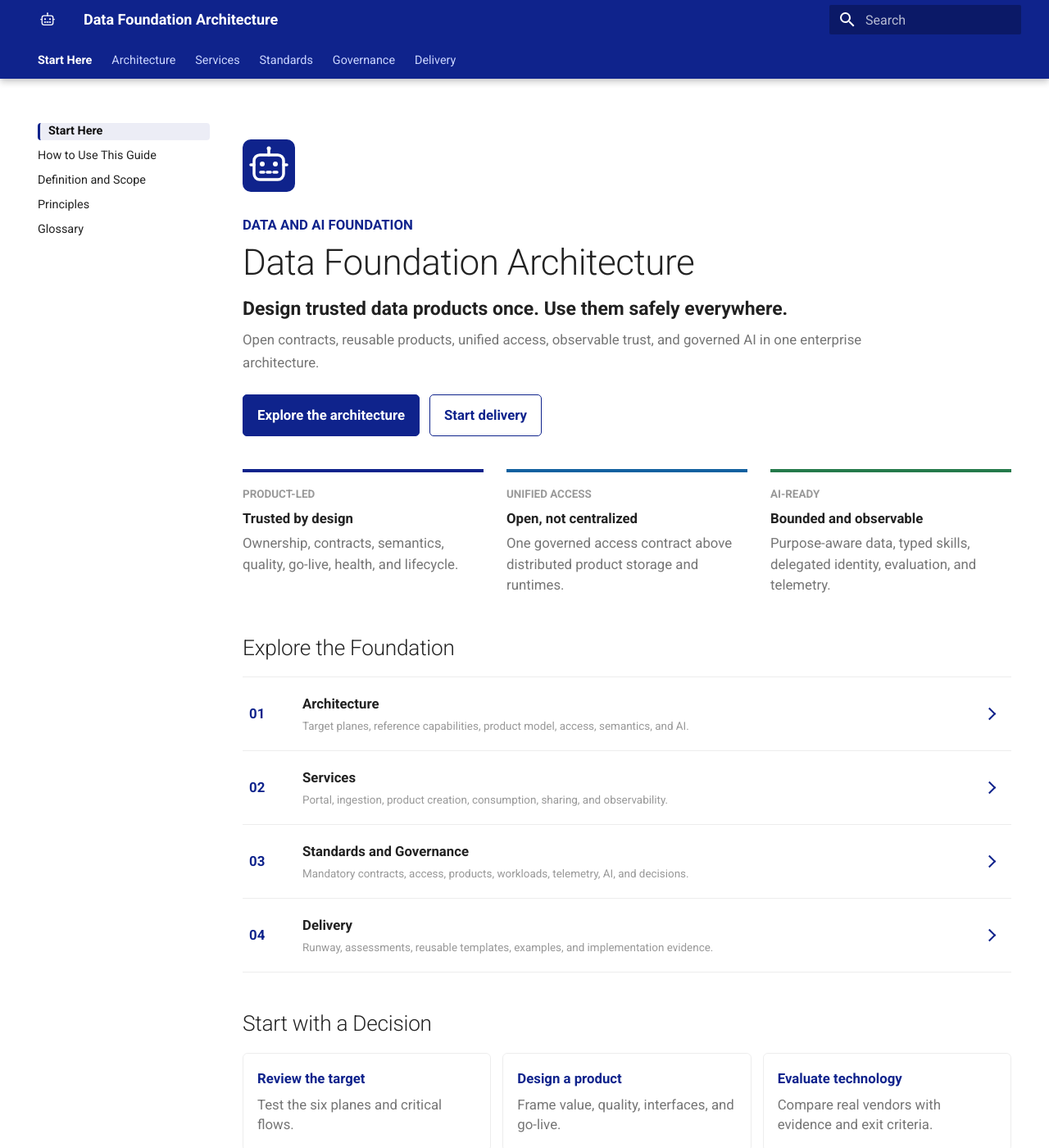
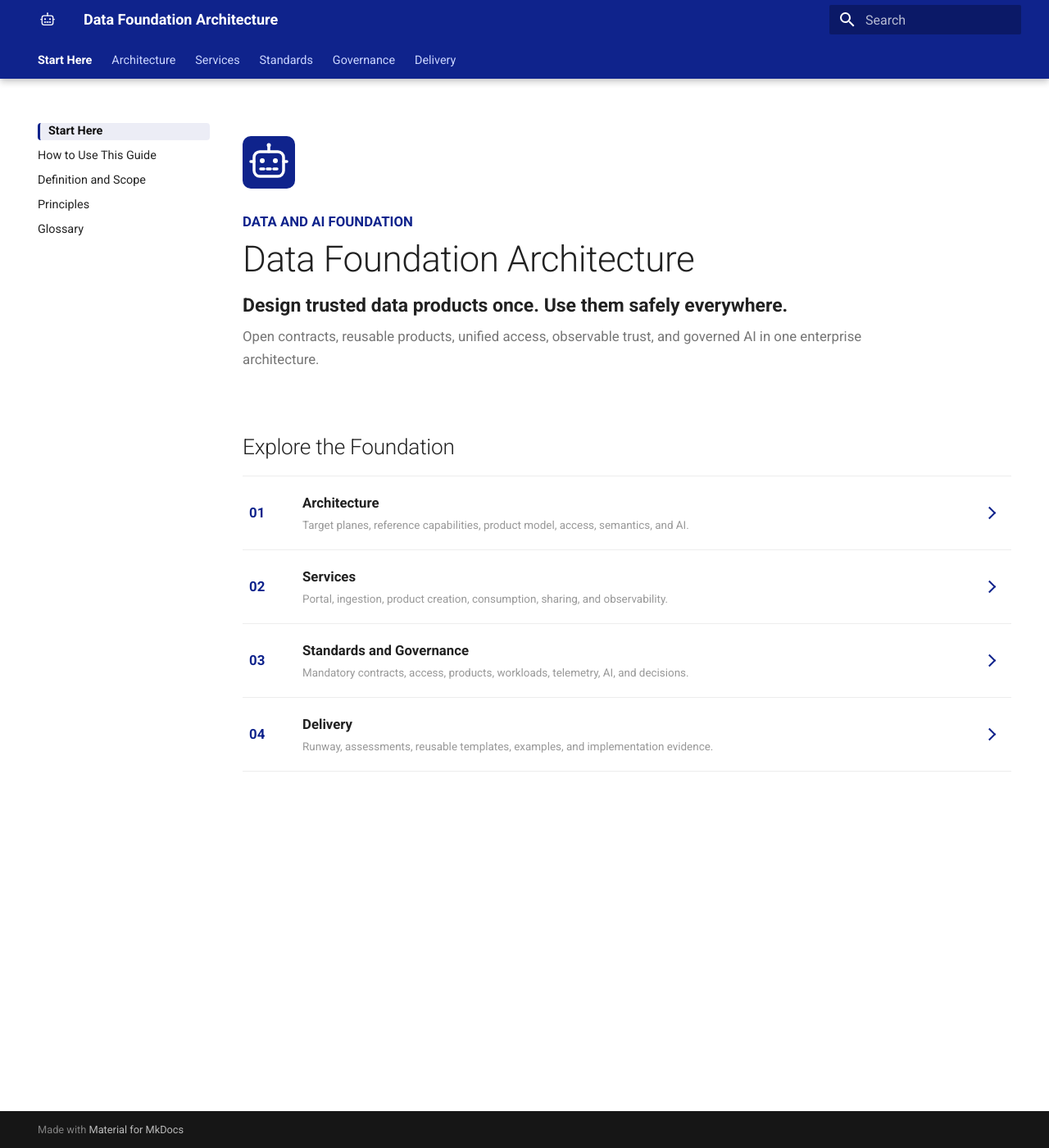
Before and after one commit to cong78/data-foundation-architecture, an MkDocs documentation site: the page built from docs/index.md, in a window 1280 px wide and 1400 px high. Shown: the whole window at 82% size. Built offline with MkDocs 1.6.1 and Material for MkDocs 9.7.7, drawn with Linux system fonts in a browser that asks for light colours; a script that is not in the unit is left out.

Commit message:
Simplify Start Here page

```diff
--- a/docs/assets/stylesheets/extra.css
+++ b/docs/assets/stylesheets/extra.css
@@ -59,7 +59,7 @@
 
 .home-intro {
   max-width: 46rem;
-  padding: 1.2rem 0 2rem;
+  padding: 1rem 0 1.6rem;
 }
 
 .home-intro img {
@@ -96,68 +96,6 @@
   max-width: 42rem;
   margin-top: 0.4rem;
   color: var(--md-default-fg-color--light);
-}
-
-.home-actions {
-  display: flex;
-  flex-wrap: wrap;
-  gap: 0.6rem;
-  margin-top: 1.2rem;
-}
-
-.home-actions a {
-  border: 1px solid #0f238c;
-  border-radius: 0.25rem;
-  padding: 0.55rem 0.85rem;
-  color: #0f238c;
-  font-weight: 700;
-}
-
-.home-actions a:hover,
-.home-actions a:focus-visible {
-  box-shadow: 0 0.2rem 0.55rem rgba(15, 35, 140, 0.16);
-}
-
-.home-actions .home-action-primary {
-  background: #0f238c;
-  color: #ffffff;
-}
-
-.home-pillars {
-  display: grid;
-  grid-template-columns: repeat(3, minmax(0, 1fr));
-  gap: 1.4rem;
-  margin: 0 0 2.3rem;
-}
-
-.home-pillars a {
-  border-top: 0.2rem solid #0f238c;
-  padding-top: 0.8rem;
-  color: var(--md-default-fg-color);
-}
-
-.home-pillars a:nth-child(2) { border-top-color: #1261a0; }
-.home-pillars a:nth-child(3) { border-top-color: #257a4b; }
-
-.home-pillars small,
-.home-pillars strong,
-.home-pillars span {
-  display: block;
-}
-
-.home-pillars small {
-  color: var(--md-default-fg-color--light);
-  font-weight: 700;
-  text-transform: uppercase;
-}
-
-.home-pillars strong {
-  margin: 0.2rem 0;
-}
-
-.home-pillars span {
-  color: var(--md-default-fg-color--light);
-  line-height: 1.5;
 }
 
 .home-routes {
@@ -206,41 +144,6 @@
   transform: rotate(45deg);
 }
 
-.home-decisions {
-  display: grid;
-  grid-template-columns: repeat(3, minmax(0, 1fr));
-  gap: 0.7rem;
-}
-
-.home-decisions a {
-  min-height: 6rem;
-  border: 1px solid var(--md-default-fg-color--lightest);
-  border-radius: 0.3rem;
-  padding: 0.85rem;
-  color: var(--md-default-fg-color);
-}
-
-.home-decisions a:hover,
-.home-decisions a:focus-visible {
-  border-color: rgba(15, 35, 140, 0.45);
-  box-shadow: 0 0.2rem 0.5rem rgba(15, 35, 140, 0.1);
-}
-
-.home-decisions strong,
-.home-decisions span {
-  display: block;
-}
-
-.home-decisions strong {
-  color: #0f238c;
-}
-
-.home-decisions span {
-  margin-top: 0.25rem;
-  color: var(--md-default-fg-color--light);
-  line-height: 1.45;
-}
-
 @media screen and (max-width: 44.984375em) {
   .home-intro {
     padding-top: 0.5rem;
@@ -250,14 +153,6 @@
     font-size: 1.8rem;
   }
 
-  .home-pillars,
-  .home-decisions {
-    grid-template-columns: 1fr;
-  }
-
-  .home-pillars {
-    gap: 0.9rem;
-  }
 }
 
 .architecture-stack {
--- a/docs/index.md
+++ b/docs/index.md
@@ -4,28 +4,6 @@
   <h1>Data Foundation Architecture</h1>
   <strong>Design trusted data products once. Use them safely everywhere.</strong>
   <span>Open contracts, reusable products, unified access, observable trust, and governed AI in one enterprise architecture.</span>
-  <div class="home-actions">
-    <a class="home-action-primary" href="architecture/overview/">Explore the architecture</a>
-    <a href="delivery/">Start delivery</a>
-  </div>
-</div>
-
-<div class="home-pillars">
-  <a href="standards/data-product-management-standard/">
-    <small>Product-led</small>
-    <strong>Trusted by design</strong>
-    <span>Ownership, contracts, semantics, quality, go-live, health, and lifecycle.</span>
-  </a>
-  <a href="architecture/unified-data-access-layer/">
-    <small>Unified access</small>
-    <strong>Open, not centralized</strong>
-    <span>One governed access contract above distributed product storage and runtimes.</span>
-  </a>
-  <a href="architecture/agentic-data-foundation/">
-    <small>AI-ready</small>
-    <strong>Bounded and observable</strong>
-    <span>Purpose-aware data, typed skills, delegated identity, evaluation, and telemetry.</span>
-  </a>
 </div>
 
 ## Explore the Foundation
@@ -52,11 +30,3 @@
     <i aria-hidden="true"></i>
   </a>
 </div>
-
-## Start with a Decision
-
-<div class="home-decisions">
-  <a href="architecture/target-architecture/"><strong>Review the target</strong><span>Test the six planes and critical flows.</span></a>
-  <a href="delivery-templates/data-product-template/"><strong>Design a product</strong><span>Frame value, quality, interfaces, and go-live.</span></a>
-  <a href="standards/technology-selection-standard/"><strong>Evaluate technology</strong><span>Compare real vendors with evidence and exit criteria.</span></a>
-</div>
```
